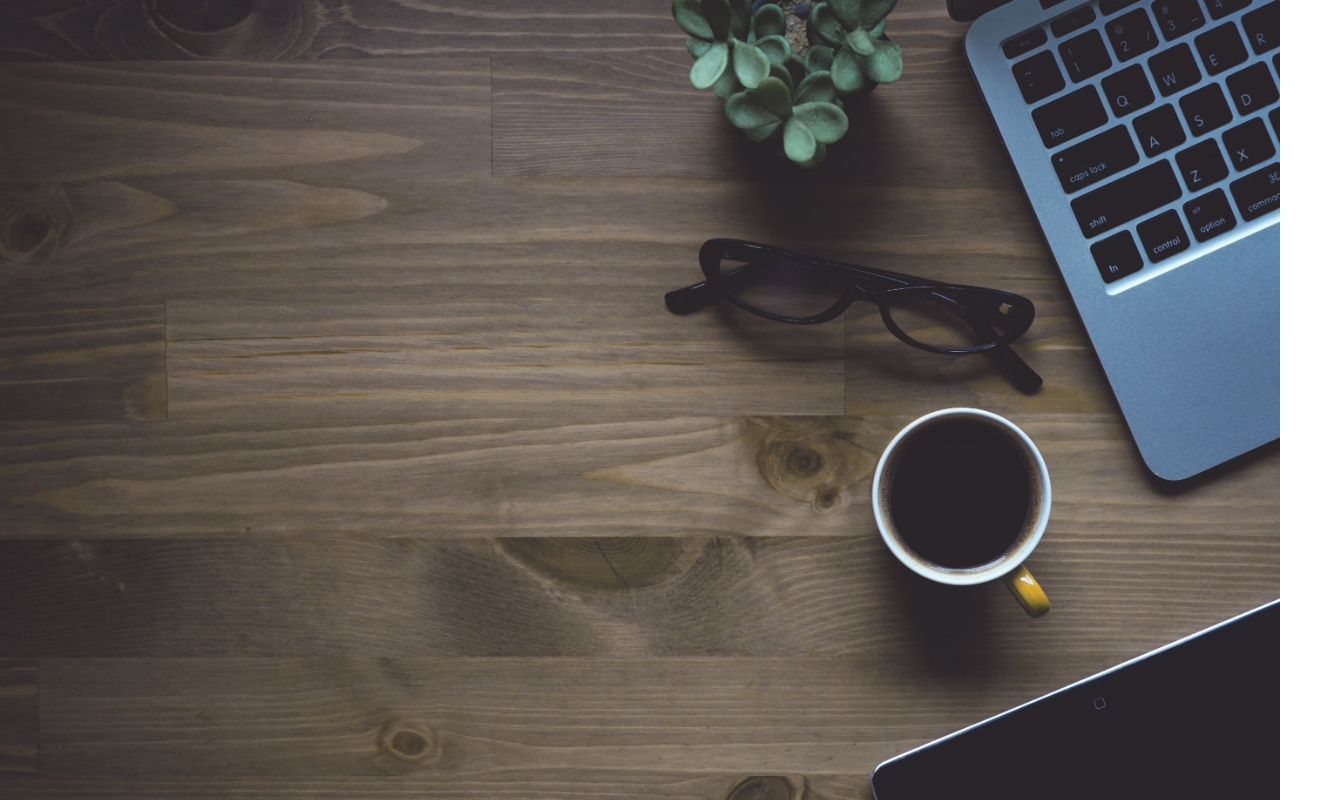
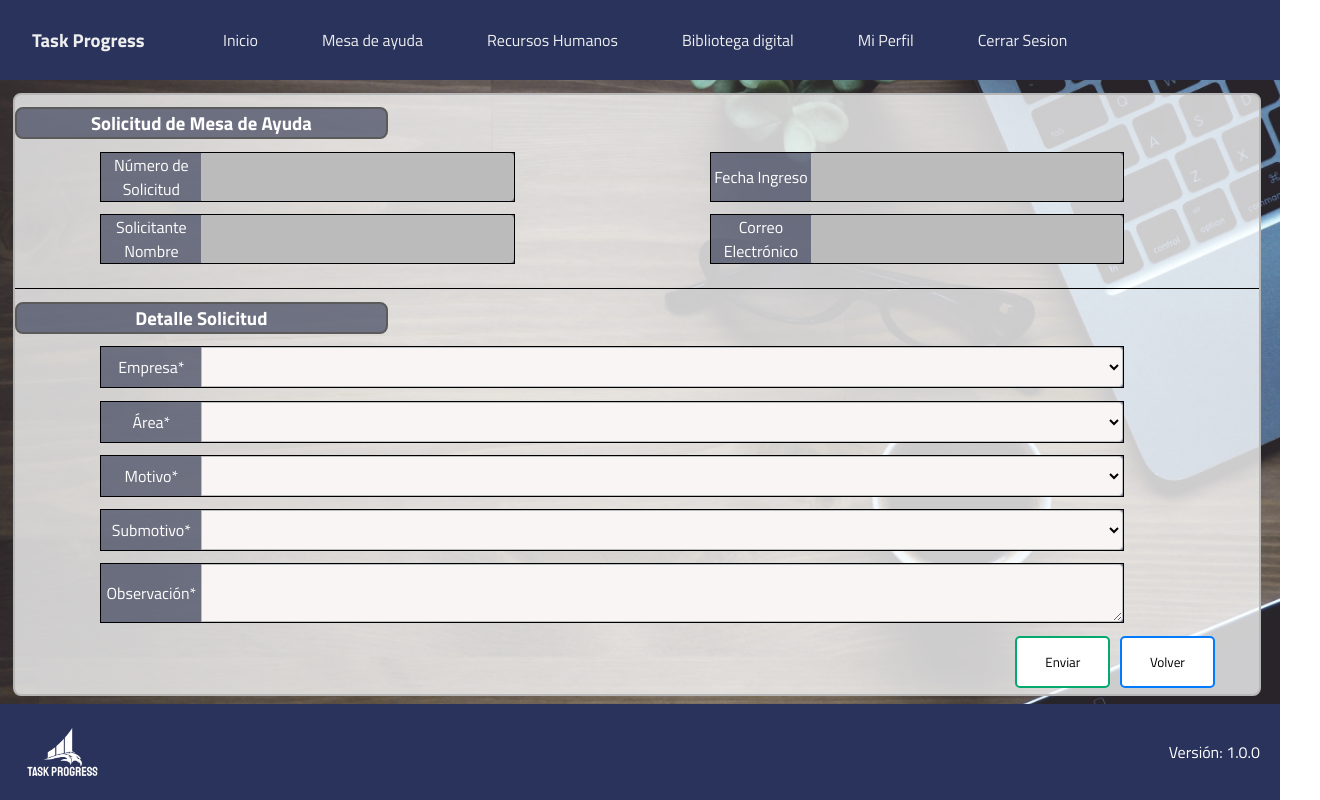
Before and after one commit to Donusfirst/WorkFlow, a React (Create React App) app in the folder frontend/: page /MesaAyuda in a window 1280 px wide. Before the commit this address had no page. Shown: the whole page, 1320 px wide, since content can reach past the window. Built offline with nearby package versions, Linux system fonts and the light colour scheme.

Commit message:
mejoras visuales, Ticket completo

```diff
--- a/frontend/src/App.js
+++ b/frontend/src/App.js
@@ -2,10 +2,11 @@ import React from 'react';
 import { BrowserRouter as Router, Routes, Route } from 'react-router-dom';
 import Home from './views/Home';
 import Login from './views/Login';
-import Ticket from './views/Ticket';
+import Ticket from './components/Ticket';
 import Register from './views/Register';
 import PrivateRoute from './components/Auth';
 import PruebasNav from './views/PruebasNav';
+import MesaAyuda from './views/MesaAyuda';
 
 const App = () => {
   return (
@@ -16,7 +17,7 @@ const App = () => {
           <Route path="/ticket" element={<Ticket/>}/>
           <Route path="/" element={<Home />} />
           <Route path="/register" element={<PrivateRoute component={Register} />} />
-          <Route path="/PruebasNav" element={<PruebasNav/>} />
+          <Route path="/MesaAyuda" element={<MesaAyuda/>} />
         </Routes>
       </div>
     </Router>
--- a/frontend/src/Styles/Footer.css
+++ b/frontend/src/Styles/Footer.css
@@ -1,3 +1,4 @@
+
 .footer {
   display: flex;
   justify-content: space-between;
@@ -8,7 +9,7 @@
   position: fixed;
   width: 100%;
   bottom: 0;
-  height: 60px; /* Establece una altura fija para el footer */
+  height: 12%; /* Establece una altura fija para el footer */
 }
 
 .Contenido-izq {
--- a/frontend/src/Styles/FormLogin.css
+++ b/frontend/src/Styles/FormLogin.css
@@ -1,4 +1,3 @@
-
 
 body {
   background-image: url('../../public/workspace-1280538.jpg');
--- a/frontend/src/Styles/FormSolicitud.css
+++ b/frontend/src/Styles/FormSolicitud.css
@@ -9,6 +9,7 @@ body{
   color: black;
   border: 2px solid rgb(184, 183, 183);
   margin: 1%;
+
 }
 
 .form-box-h2{
@@ -16,16 +17,17 @@ body{
   max-width: 30%;
   border: 1px solid rgb(0, 0, 0);
   border-radius: 8px;
-  background-color: rgba(177, 177, 177, 0.792);
+  background-color: #1d244191;
   text-align: center;
 }
 .form-box-h3{
   margin-top: 1%;
   max-width: 30%;
   border: 2px solid rgb(91, 91, 91);
-  border-radius: 0 8px 8px 0;
-  background-color: rgba(175, 175, 175, 0.42);
+  border-radius: 8px 8px 8px 8px;
+  background-color: #1d244191;
   text-align: center;
+  color:white;
 }
 
 .form-box{
@@ -40,6 +42,7 @@ body{
   padding: 1%;
   border-top: transparent;
   border-bottom:transparent;
+  height: 45vh;
 }
 
 .form-box-order{
@@ -66,7 +69,7 @@ body{
   flex: 1; /* El input toma todo el espacio restante */
   border: 1px solid #bbbdbf; /* Borde del input */
   border-radius: 0 4px 4px 0; /* Bordes redondeados solo en la esquina derecha */
-  padding: 8px; /* Ajusta el espacio dentro del input */
+  padding: 13px; /* Ajusta el espacio dentro del input */
   background-color: #bbbbbb;
   width: 100%; /* Ajusta el ancho del input al 100% */
   max-width: 100%; /* Establece el ancho máximo para el input */
@@ -91,11 +94,11 @@ body{
   max-width: 100px; /* Establece un ancho máximo para la etiqueta */
   box-sizing: border-box; /* Incluye el padding y el borde en el ancho total */
   text-align: center;
-
+  color:white;
 }
 
 .container-label-input{
-  background-color: #bcbcbca2;
+  background-color: #1d244191;
   display: flex; /* Utiliza Flexbox para alinear los elementos */
   align-items: center; /* Alinea verticalmente los elementos */
   width: 84%;
@@ -105,8 +108,9 @@ body{
 .container-btn{
  display: flex;
  border: 1px solid  transparent;
- padding-left: 80%;
-
+ position: fixed; /* Fija los botones en la ventana del navegador */
+ justify-content: flex-end;
+ right: 5%;
 }
 
 .container-btn *{
--- /dev/null
+++ b/frontend/src/Styles/MesaAyuda.css
@@ -0,0 +1,20 @@
+/* MesaAyuda.css */
+
+/* Asegura que body y html ocupen toda la altura del viewport */
+body, html {
+    margin: 0;
+    padding: 0;
+    height: 100%;
+  }
+
+  /* Wrapper para contener el contenido y el footer */
+  .wrapper {
+    min-height: 100vh; /* Asegura que el contenedor ocupe toda la altura del viewport */
+    display: flex;
+    flex-direction: column;
+  }
+
+  /* El contenido ocupa todo el espacio disponible menos el espacio del footer */
+  .content {
+    flex: 1;
+  }
--- a/frontend/src/views/Ticket.js
+++ b/frontend/src/components/Ticket.js
@@ -2,9 +2,9 @@ import React from 'react';
 import '../Styles/FormSolicitud.css';
 import '../Styles/boton1.css';
 
+
 function Ticket() {
   return (
-
                 <div className='form-solicitud'>
                         <div className='form-box-h3'>
                             <h3 >Solicitud de Mesa de Ayuda</h3>
@@ -83,7 +83,7 @@ function Ticket() {
 
                         </div>
 
-                    </div>
+
                         <div className='container-btn' >
                             <button className='btn success'>
                             Enviar
@@ -92,6 +92,7 @@ function Ticket() {
                             Volver
                             </button>
                         </div>
+                    </div>
                 </div>
 
   );
--- /dev/null
+++ b/frontend/src/views/MesaAyuda.js
@@ -0,0 +1,20 @@
+import React from 'react';
+import Ticket from '../components/Ticket';
+import Navbar from '../components/Navbar';
+import Footer from '../components/Footer';
+import '../Styles/MesaAyuda.css';
+
+function MesaAyuda() {
+
+  return (
+   <div className="wrapper">
+      <Navbar />
+      <div className="content">
+        <Ticket />
+      </div>
+      <Footer />
+    </div>
+  );
+}
+
+export default MesaAyuda;
```
